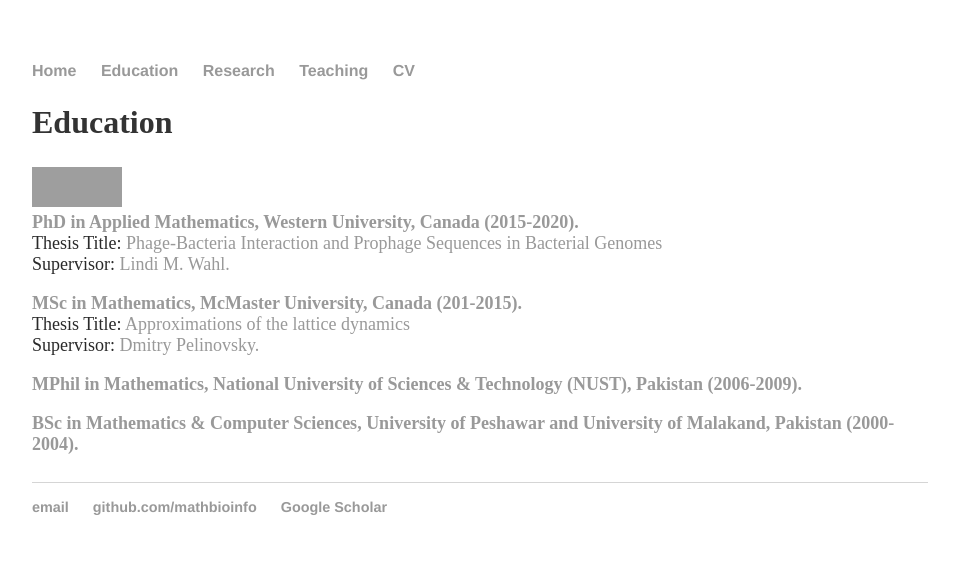
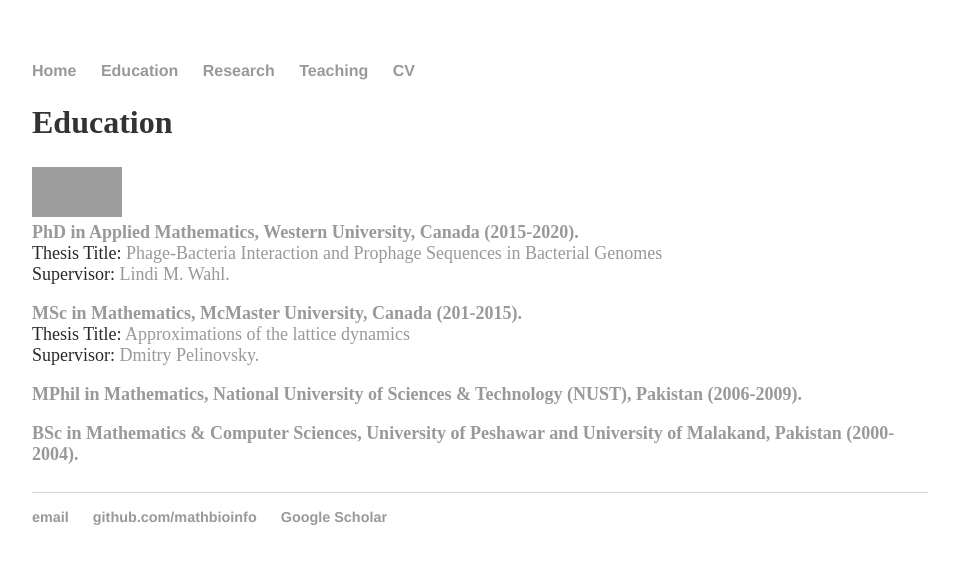
Before and after one commit to MathBioInfo/amjadkhan, a Jekyll site: the page built from Education/index.html, in a window 1280 px wide. Shown: the top 564 px of the page, without its empty margins (160-1119 px from the left). Built offline with Jekyll 4.4.1, drawn with Linux system fonts in a browser that asks for light colours; grey boxes are pictures that could not be loaded.

Commit message:
Update index.html

```diff
--- a/Education/index.html
+++ b/Education/index.html
@@ -11,7 +11,7 @@
 <div class="col-md-12 row">
 <div class="col-xs-4">
 	    <a href="#">
-            <img src="../images/western.gif"  width="10%" height="40">
+            <img src="../images/western.gif"  width="10%" height="50">
 	    </a>
  </div>
 
```
